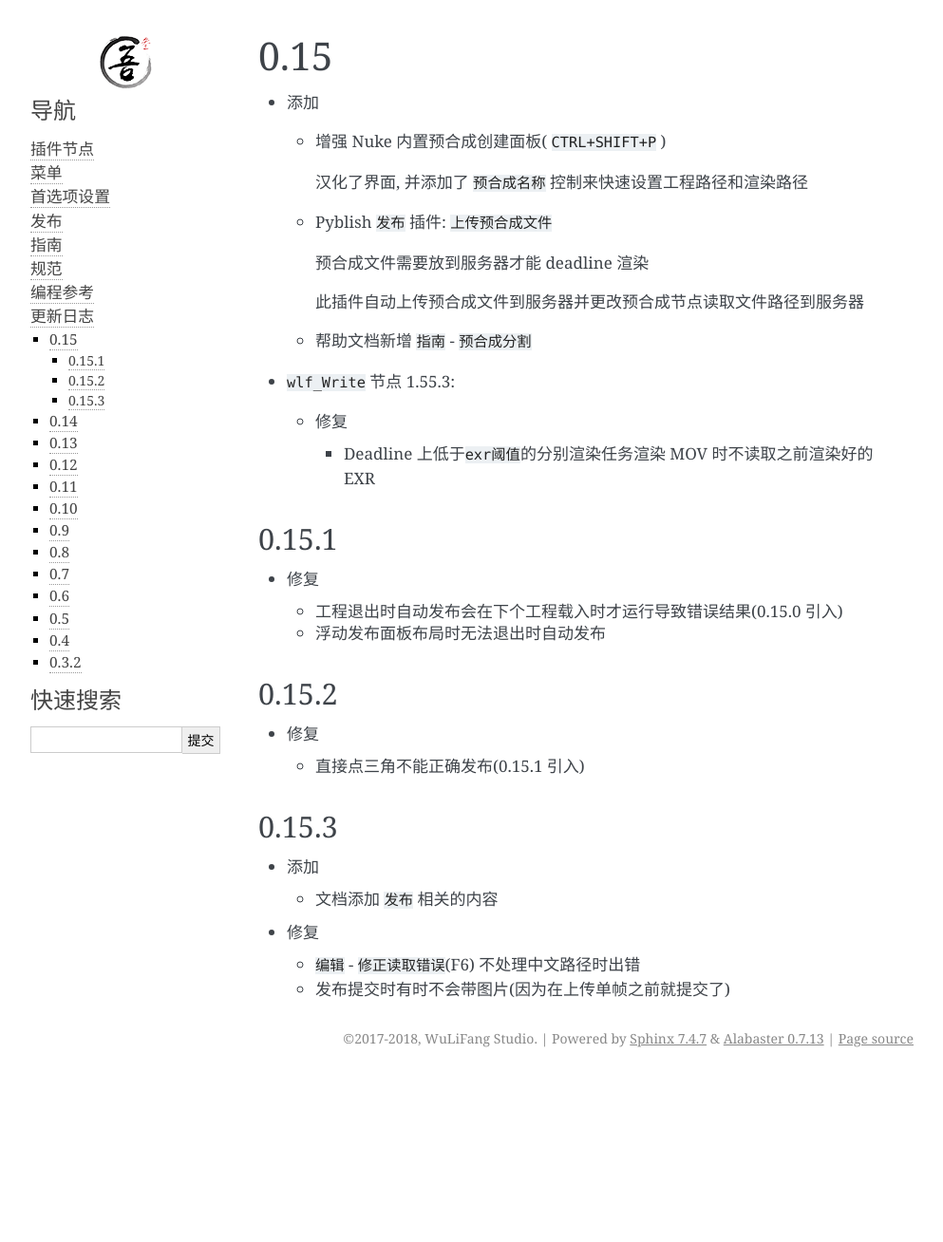
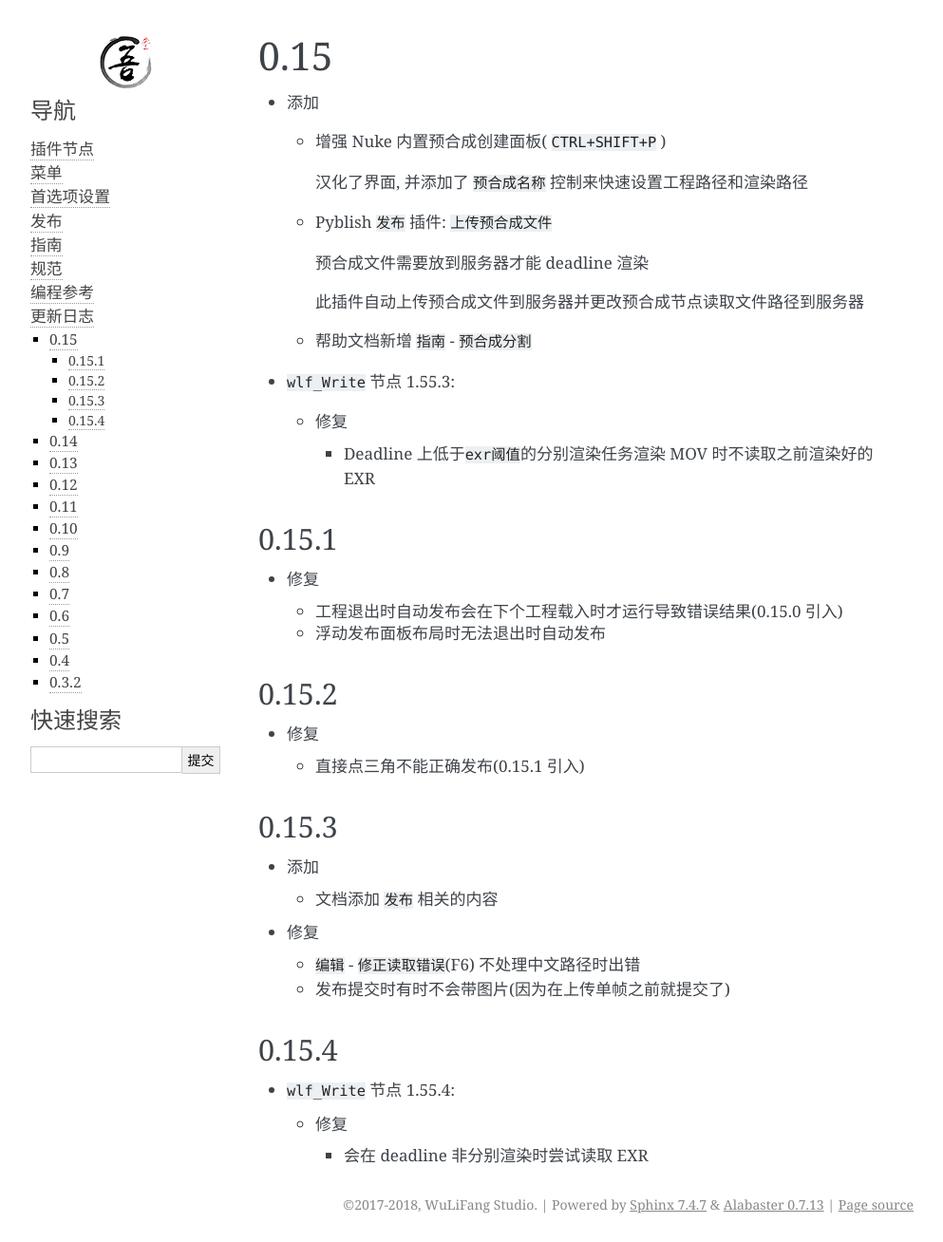
Before and after one commit to WuLiFang/Nuke, a Sphinx documentation site: the page built from source/changelogs/013_0.15.md, in a window 1280 px wide. Shown: the whole page at 95% size, without its empty margins (148-1141 px from the left). Built offline with Sphinx 7.4.7, drawn with Linux system fonts in a browser that asks for light colours; before the commit the page ends 1133 px from its top, so only the background shows below that.

Commit message:
Add changelog: 0.15.4

```diff
--- a/source/changelogs/013_0.15.md
+++ b/source/changelogs/013_0.15.md
@@ -45,3 +45,11 @@
   - `编辑` - `修正读取错误`(F6) 不处理中文路径时出错
 
   - 发布提交时有时不会带图片(因为在上传单帧之前就提交了)
+
+## 0.15.4
+
+- `wlf_Write` 节点 1.55.4:
+
+  - 修复
+
+    - 会在 deadline 非分别渲染时尝试读取 EXR
```
